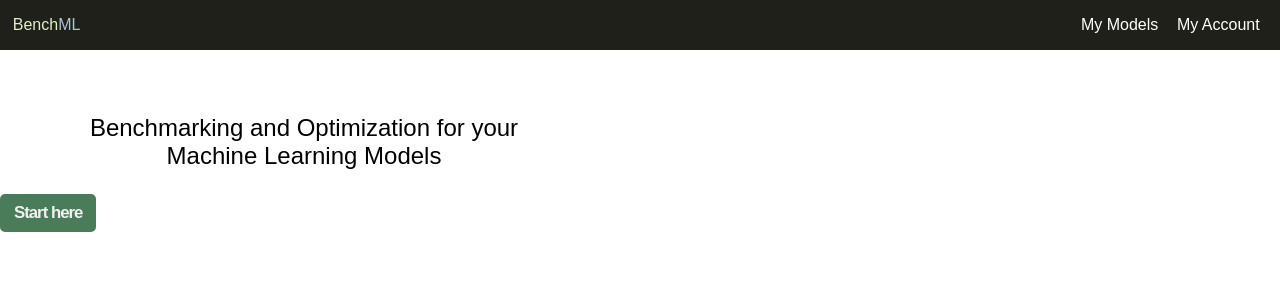
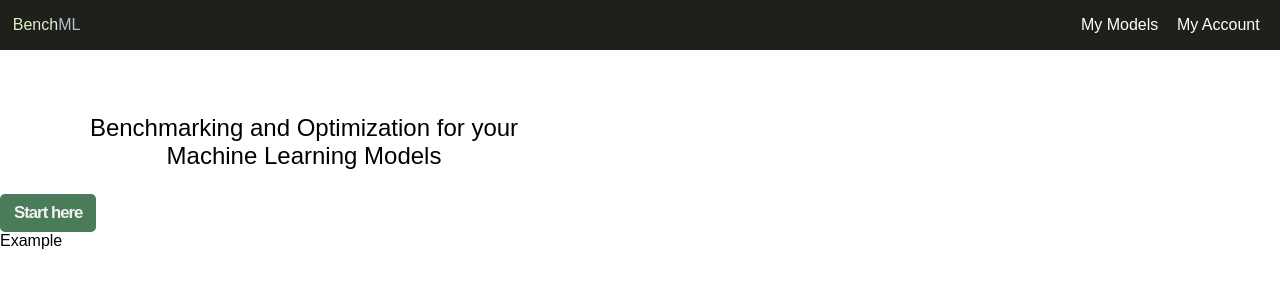
Before and after one commit to INSO-4151-S22/BenchML, a React (Create React App) app in the folder frontend/: page / in a window 1280 px wide. Shown: the top 300 px of the page. Built offline with nearby package versions, Linux system fonts and the light colour scheme; a web font is replaced by a local one.

Commit message:
just an example

```diff
--- a/frontend/src/pages/Home.js
+++ b/frontend/src/pages/Home.js
@@ -13,6 +13,9 @@ function Home() {
             className="start-here">
             Start here
         </button>
+        <div>
+            Example
+        </div>
         </div>
     );
 }
```
